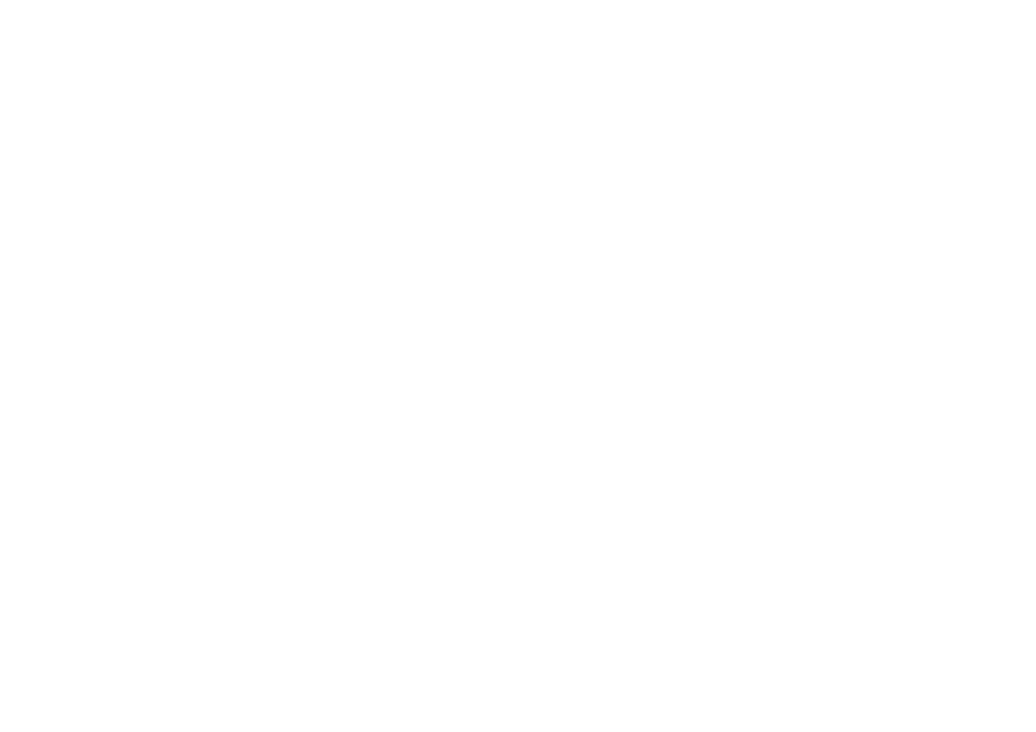
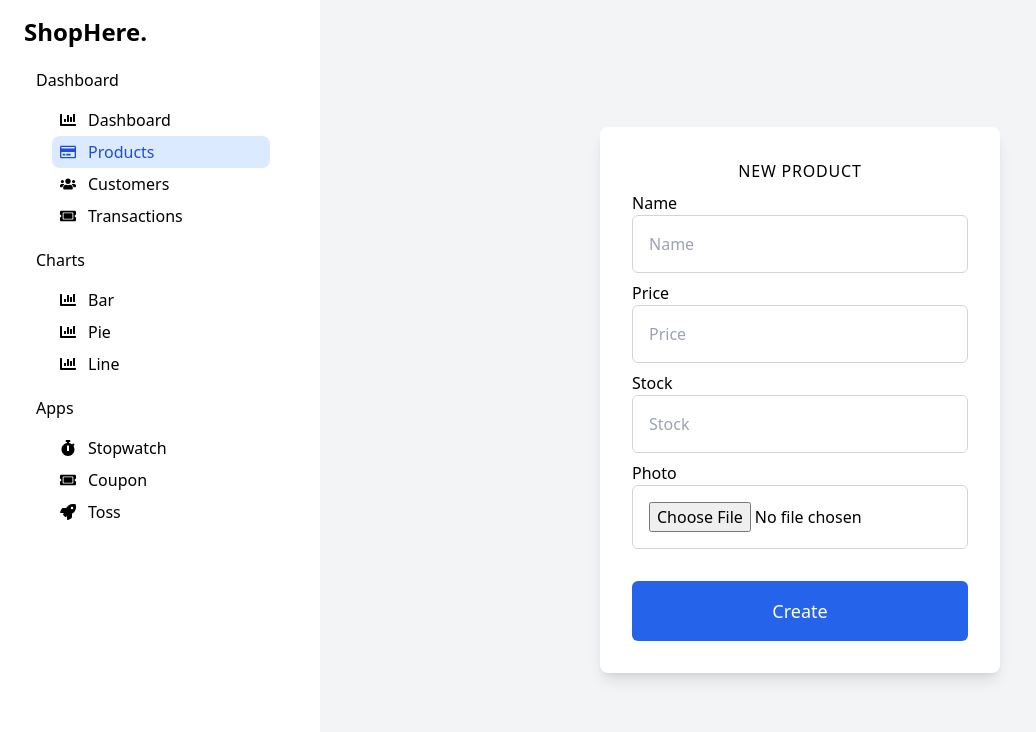
Before and after one commit to TilakRathoure/Admin-dashboard, a React (Vite) app: page /admin/products/new in a window 1280 px wide. Before the commit this address had no page. Shown: the top 732 px of the page, without its empty margins (0-1036 px from the left). Built offline with nearby package versions, Linux system fonts and the light colour scheme.

Commit message:
add manage pages

```diff
--- a/src/App.tsx
+++ b/src/App.tsx
@@ -7,6 +7,9 @@
 const Dashboard= lazy(()=>import ("./pages/Dashboard"));
 const Customers= lazy(()=>import("./pages/Customers"));
 const Transactions=lazy(()=>import("./pages/Transactions"));
+const NewProduct=lazy(()=>import("./pages/NewProduct"));
+const TransactionManage=lazy(()=>import("./pages/TransactionManage"));
+const ProductManage=lazy(()=>import("./pages/ProductManage"))
 
 const App = () => {
   return (
@@ -19,6 +22,10 @@
         <Route element={<Customers/>} path="/admin/customers"/>
         <Route element={<Transactions/>} path="/admin/transactions"/>
 
+        <Route element={<NewProduct/>} path="/admin/products/new"/>
+        <Route element={<ProductManage/>} path="/admin/products/:id"/>
+        <Route element={<TransactionManage/>} path="/admin/transactions/:id"/>
+
       </Routes>
 
       </Suspense>
--- /dev/null
+++ b/src/pages/NewProduct.tsx
@@ -0,0 +1,98 @@
+import React, { ChangeEvent, useState } from 'react'
+import AdminSidebar from '../components/AdminSidebar'
+
+const NewProduct = () => {
+    const [name, setName] = useState<string>("");
+    const [price, setPrice] = useState<number>();
+    const [stock, setStock] = useState<number>();
+    const [photo, setPhoto] = useState<string>();
+
+
+    const changeImageHandler = (e: ChangeEvent<HTMLInputElement>) => {
+        const file: File | undefined = e.target.files?.[0];
+
+        const reader: FileReader = new FileReader();
+
+        if (file) {
+          reader.readAsDataURL(file);
+          reader.onloadend = () => {
+            if (typeof reader.result === "string") setPhoto(reader.result);
+          };
+        }
+      };
+
+  return (
+<div className='flex h-screen'>
+    <aside className='w-1/4 h-full bg-white shadow-md'>
+        <AdminSidebar />
+    </aside>
+
+    <main className='bg-gray-100 w-3/4 h-full overflow-y-auto flex justify-center items-center'>
+        <form className="flex flex-col items-center gap-8 p-8 w-full max-w-[400px] bg-white rounded-lg shadow-lg">
+  <h2 className="uppercase tracking-wider">New Product</h2>
+
+  <div className="w-full relative">
+    <label htmlFor="name" className="absolute left-0 top-[-1.5rem]">Name</label>
+    <input
+      id="name"
+      required
+      type="text"
+      placeholder="Name"
+      value={name}
+      onChange={(e) => setName(e.target.value)}
+      className="w-full p-4 border border-gray-300 rounded-md"
+    />
+  </div>
+
+  <div className="w-full relative">
+    <label className="absolute left-0 top-[-1.5rem]">Price</label>
+    <input
+      required
+      type="number"
+      placeholder="Price"
+      value={price}
+      onChange={(e) => setPrice(Number(e.target.value))}
+      className="w-full p-4 border border-gray-300 rounded-md"
+    />
+  </div>
+
+  <div className="w-full relative">
+    <label className="absolute left-0 top-[-1.5rem]">Stock</label>
+    <input
+      required
+      type="number"
+      placeholder="Stock"
+      value={stock}
+      onChange={(e) => setStock(Number(e.target.value))}
+      className="w-full p-4 border border-gray-300 rounded-md"
+    />
+  </div>
+
+  <div className="w-full relative">
+    <label className="absolute left-0 top-[-1.5rem]">Photo</label>
+    <input
+      required
+      accept="image/*"
+      type="file"
+      onChange={changeImageHandler}
+      className="w-full p-4 border border-gray-300 rounded-md"
+    />
+  </div>
+
+  {photo && <img src={photo} alt="New Image" className=" object-contain rounded-md" />}
+
+  <button
+    type="submit"
+    className="p-4 bg-blue-600 text-white w-full rounded-md text-lg cursor-pointer"
+  >
+    Create
+  </button>
+</form>
+
+        </main>
+
+    </div>
+  )
+}
+
+export default NewProduct
--- /dev/null
+++ b/src/pages/ProductManage.tsx
@@ -0,0 +1,9 @@
+import React from 'react'
+
+const ProductManage = () => {
+  return (
+    <div>ProductManage</div>
+  )
+}
+
+export default ProductManage
--- a/src/pages/Products.tsx
+++ b/src/pages/Products.tsx
@@ -33,7 +33,7 @@
     name: "Puma Shoes Air 2023",
     price: 690,
     stock: 3,
-    action: <Link to="/admin/product/sajknaskd">Manage</Link>,
+    action: <Link to="/admin/products/sajknaskd">Manage</Link>,
   },
 
   {
@@ -41,14 +41,14 @@
     name: "Macbook",
     price: 232223,
     stock: 213,
-    action: <Link to="/admin/product/sdaskdnkasjdn">Manage</Link>,
+    action: <Link to="/admin/products/sdaskdnkasjdn">Manage</Link>,
   },
   {
     photo: <img src={img} alt="Shoes" />,
     name: "Puma Shoes Air 2023",
     price: 690,
     stock: 3,
-    action: <Link to="/admin/product/sajknaskd">Manage</Link>,
+    action: <Link to="/admin/products/sajknaskd">Manage</Link>,
   },
 
   {
@@ -56,14 +56,14 @@
     name: "Macbook",
     price: 232223,
     stock: 213,
-    action: <Link to="/admin/product/sdaskdnkasjdn">Manage</Link>,
+    action: <Link to="/admin/products/sdaskdnkasjdn">Manage</Link>,
   },
   {
     photo: <img src={img} alt="Shoes" />,
     name: "Puma Shoes Air 2023",
     price: 690,
     stock: 3,
-    action: <Link to="/admin/product/sajknaskd">Manage</Link>,
+    action: <Link to="/admin/products/sajknaskd">Manage</Link>,
   },
 
   {
@@ -71,14 +71,14 @@
     name: "Macbook",
     price: 232223,
     stock: 213,
-    action: <Link to="/admin/product/sdaskdnkasjdn">Manage</Link>,
+    action: <Link to="/admin/products/sdaskdnkasjdn">Manage</Link>,
   },
   {
     photo: <img src={img2} alt="Shoes" />,
     name: "Macbook",
     price: 232223,
     stock: 213,
-    action: <Link to="/admin/product/sdaskdnkasjdn">Manage</Link>,
+    action: <Link to="/admin/products/sdaskdnkasjdn">Manage</Link>,
   },
 ];
 
@@ -100,6 +100,9 @@
     <AdminSidebar/>
     </div>
 
+    {/* AddProduct */}
+    <Link to={"/admin/products/new"} className="z-10 fixed top-4 right-10 w-12 h-12 rounded-full bg-red-600 text-center text-white flex items-center justify-center border-1 border-black">+</Link>
+
     {/* Main */}
 
     <div className="w-3/4 bg-gray-100 overflow-auto p-7 rounded-lg">
--- /dev/null
+++ b/src/pages/TransactionManage.tsx
@@ -0,0 +1,9 @@
+import React from 'react'
+
+const TransactionManage = () => {
+  return (
+    <div>TransactionManage</div>
+  )
+}
+
+export default TransactionManage
--- a/src/pages/Transactions.tsx
+++ b/src/pages/Transactions.tsx
@@ -43,7 +43,7 @@
     discount: 400,
     quantity: 3,
     status: <span className="red">Processing</span>,
-    action: <Link to="/admin/transaction/sajknaskd">Manage</Link>,
+    action: <Link to="/admin/transactions/sajknaskd">Manage</Link>,
   },
   {
     user: "Xavirors",
@@ -51,7 +51,7 @@
     discount: 400,
     status: <span className="green">Shipped</span>,
     quantity: 6,
-    action: <Link to="/admin/transaction/sajknaskd">Manage</Link>,
+    action: <Link to="/admin/transactions/sajknaskd">Manage</Link>,
   },
   {
     user: "Xavirors",
@@ -59,7 +59,7 @@
     discount: 400,
     status: <span className="purple">Delivered</span>,
     quantity: 6,
-    action: <Link to="/admin/transaction/sajknaskd">Manage</Link>,
+    action: <Link to="/admin/transactions/sajknaskd">Manage</Link>,
   },
 ];
 
```
